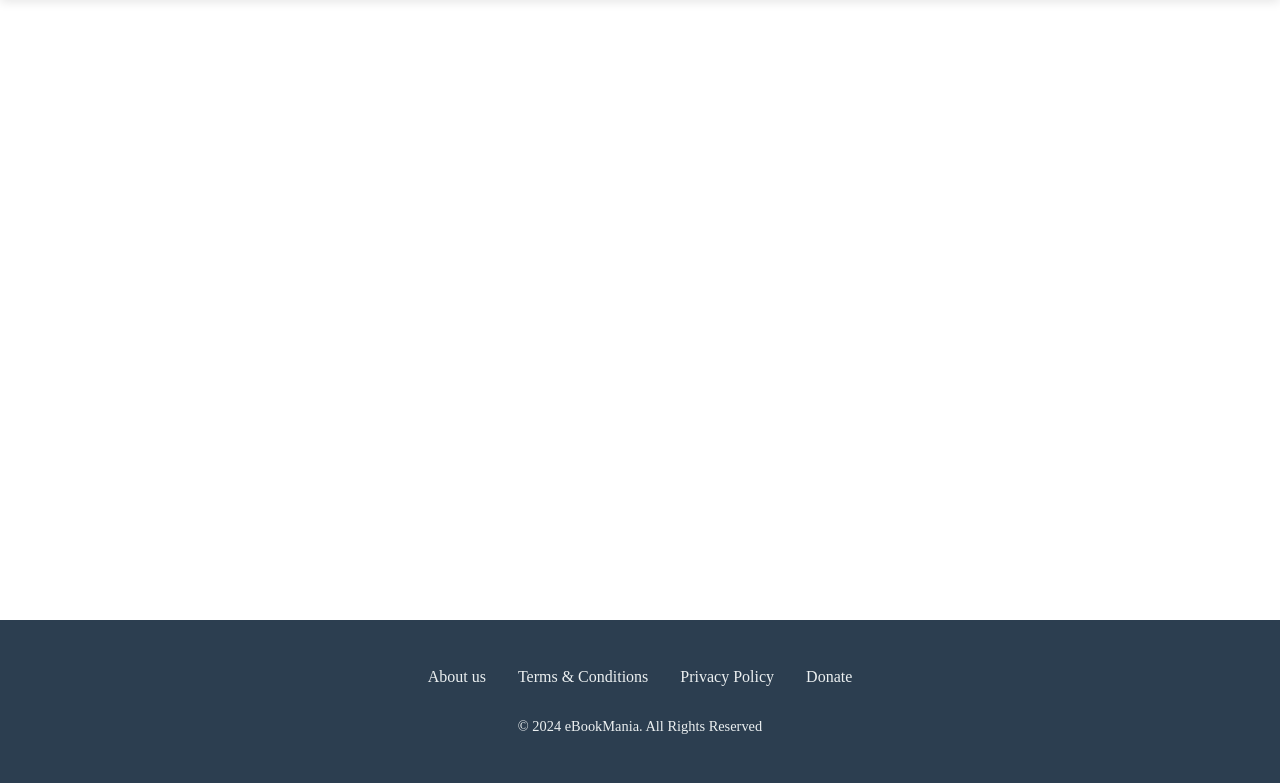
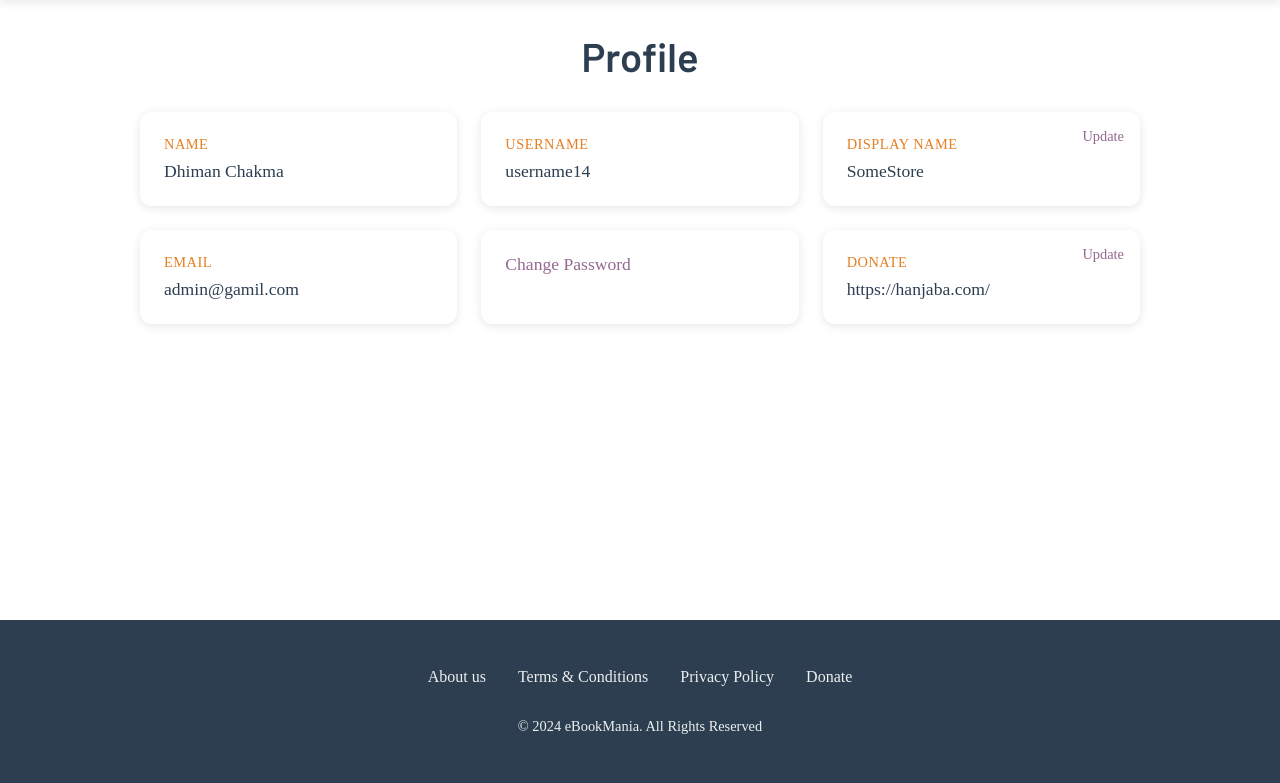
Before and after one commit to dhimanhere/ebook, a Django app: template myapp/templates/myapp/profile.html in a window 1280 px wide. Shown: the part 81-864 px from the top of the page. Run offline with Django 5.2, Linux system fonts and the light colour scheme; the template is opened without the code that fills it, so the values that code supplies are empty; some web fonts are replaced.

```diff
--- a/myapp/templates/myapp/profile.html
+++ b/myapp/templates/myapp/profile.html
@@ -2,26 +2,70 @@
 {% load static %}
 {% block head %}
 <title>Profile</title>
+<link rel="stylesheet" href="{% static 'css/profile.css' %}">
 {% endblock %}
 {% block content %}
-<section class="prof-section">
-	<div class="p-container">
-		<div class="p-wrapper">
+<div class="profile-container">
+	<div class="profile-header">
+		<h1>Profile</h1>
+	</div>
+	<div class="profile-grid">
+		<article class="profile-card">
+			<div class="card-content">
+				<label>Name</label>
+				<h3>Dhiman Chakma</h3>
+			</div>
+		</article>
 
-		</div>
+		<article class="profile-card">
+			<div class="card-content">
+				<label>Username</label>
+				<h3>username14</h3>
+			</div>
+		</article>
+
+		<article class="profile-card">
+			<div class="card-content">
+				<label>Display Name</label>
+				<h3>SomeStore</h3>
+			</div>
+			<a href="#" class="edit-link">Update</a>
+		</article>
+
+		<article class="profile-card">
+			<div class="card-content">
+				<label>Email</label>
+				<h3>admin@gamil.com</h3>
+			</div>
+		</article>
+
+		<article class="profile-card">
+			<div class="card-content">
+				<a href="#" class="change-password">Change Password</a>
+			</div>
+		</article>
+
+		<article class="profile-card">
+			<div class="card-content">
+				<label>Donate</label>
+				<h3>https://hanjaba.com/</h3>
+			</div>
+			<a href="#" class="edit-link">Update</a>
+		</article>
 	</div>
-	<div class="dash-container">
-		<div class="dash-wrapper">
-
-		</div>
-	</div>
-	<div class="lu-container">
-		<div class="lu-wrapper">
-
-		</div>
-	</div>
-</section>
+</div>
 {% endblock %}
 {% block js %}
+<script>
+	// Add hover effect to profile cards
+	document.querySelectorAll('.profile-card').forEach(card => {
+		card.addEventListener('mouseenter', () => {
+			card.style.transform = 'translateY(-3px)';
+		});
 
+		card.addEventListener('mouseleave', () => {
+			card.style.transform = 'translateY(0)';
+		});
+	});
+</script>
 {% endblock %}
--- a/myapp/templates/myapp/register.html
+++ b/myapp/templates/myapp/register.html
@@ -9,7 +9,7 @@
 </head>
 <body>
 	<header class="header">
-		<a href="#" class="logo">eBookMania</a>
+		<a href="{% url 'home' %}" class="logo">eBookMania</a>
 	</header>
 
 	<section class="register-section">
@@ -35,7 +35,7 @@
 				</div>
 				<button type="submit">Register</button>
 				<div class="login-link">
-					<p>Already have an account? <a href="#">Login</a></p>
+					<p>Already have an account? <a href="{% url 'login'  %}">Login</a></p>
 				</div>
 			</form>
 		</div>
--- /dev/null
+++ b/static/css/profile.css
@@ -0,0 +1,99 @@
+.profile-container {
+    width: 100%;
+    max-width: 1000px;
+    margin: 0 auto;
+}
+
+.profile-header {
+    margin-bottom: 2rem;
+    text-align: center;
+}
+
+.profile-header h1 {
+    font-family: var(--header-font);
+    font-size: 2.5rem;
+    color: var(--color-primary);
+    font-weight: 600;
+}
+
+.profile-grid {
+    display: grid;
+    grid-template-columns: repeat(auto-fit, minmax(300px, 1fr));
+    gap: 1.5rem;
+}
+
+.profile-card {
+    background: var(--color-white);
+    border-radius: 12px;
+    padding: 1.5rem;
+    position: relative;
+    box-shadow: var(--shadow);
+    transition: var(--transition);
+}
+
+.profile-card:hover {
+    transform: translateY(-3px);
+    box-shadow: 0 4px 15px rgba(0, 0, 0, 0.15);
+}
+
+.card-content {
+    display: flex;
+    flex-direction: column;
+    gap: 0.5rem;
+}
+
+.card-content label {
+    font-size: 0.9rem;
+    color: var(--color-secondary);
+    font-weight: 500;
+    text-transform: uppercase;
+    letter-spacing: 0.5px;
+}
+
+.card-content h3 {
+    font-size: 1.1rem;
+    color: var(--color-text);
+    font-weight: 500;
+    word-break: break-all;
+}
+
+.edit-link {
+    position: absolute;
+    top: 1rem;
+    right: 1rem;
+    color: var(--color-link);
+    text-decoration: none;
+    font-size: 0.9rem;
+    font-weight: 500;
+    transition: var(--transition);
+}
+
+.edit-link:hover {
+    color: var(--color-hover);
+}
+
+.change-password {
+    color: var(--color-link);
+    text-decoration: none;
+    font-weight: 500;
+    font-size: 1.1rem;
+    transition: var(--transition);
+}
+
+.change-password:hover {
+    color: var(--color-hover);
+}
+
+@media (max-width: 768px) {
+    .profile-grid {
+        grid-template-columns: 1fr;
+    }
+
+    .profile-card {
+        padding: 1.25rem;
+    }
+
+    .profile-header h1 {
+        font-size: 2rem;
+    }
+}
```
Also changed, not shown: myapp/templates/myapp/login.html (+3 -19 lines).
